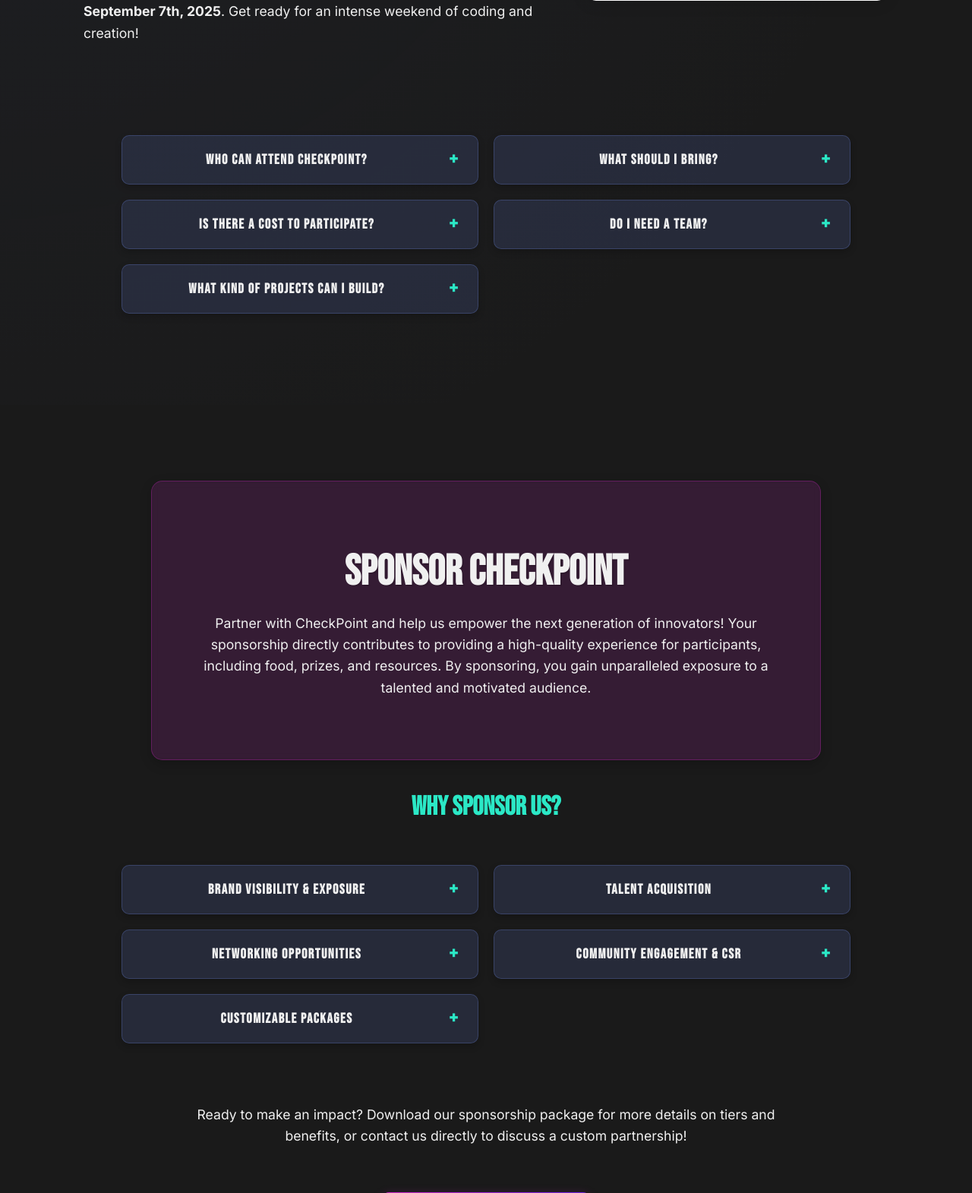
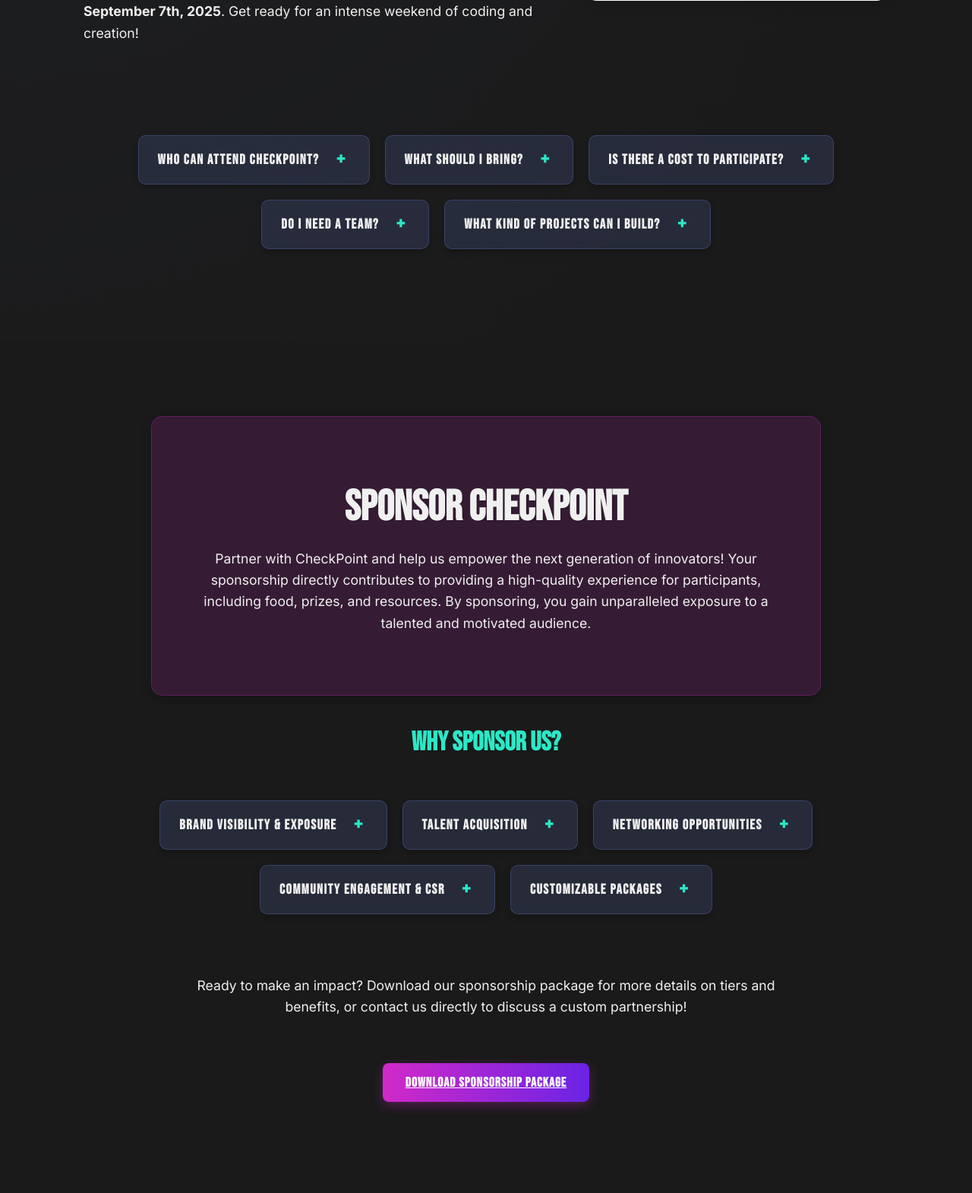
Before and after one commit to aya-aladdin/checkpoint, a Flask app: page / in a window 1280 px wide. Shown: the part 1167-2738 px from the top of the page at 76% size. Run offline with Flask 3, Linux system fonts and the light colour scheme.

Commit message:
v1 of faq problem fixed

```diff
--- a/static/styles.css
+++ b/static/styles.css
@@ -991,17 +991,18 @@
     margin: 40px auto;
     padding: 0 20px;
     box-sizing: border-box;
-    display: grid;
+    display: grid; /* Default for mobile (single column) */
     grid-template-columns: 1fr;
     gap: 20px;
+    grid-auto-rows: min-content;
 }
 
 .faq-column {
-    flex: 1;
+    flex: 1; /* This will be overridden for desktop by the flex-basis/width below */
     display: flex;
     flex-direction: column;
     gap: 20px;
-    min-width: 350px;
+    min-width: 350px; /* Base min-width for columns */
 }
 
 details {
@@ -1023,7 +1024,7 @@
 
 summary {
     display: block;
-    padding: 20px 60px 20px 25px; /* Increased right padding further to prevent overlap */
+    padding: 20px 65px 20px 25px;
     font-weight: 700;
     cursor: pointer;
     outline: none;
@@ -1049,7 +1050,7 @@
 summary::after {
     content: '+';
     position: absolute;
-    right: 25px; /* Adjusted position to maintain clear space */
+    right: 30px;
     top: 50%;
     transform: translateY(-50%);
     font-size: 1.5em;
@@ -1086,13 +1087,24 @@
 
 @media (min-width: 769px) {
     .faq-container {
-        grid-template-columns: repeat(2, 1fr);
-        align-items: start; /* Added to prevent items from stretching vertically */
+        display: flex; /* Switched to flexbox for independent column heights */
+        flex-direction: row; /* Arrange columns horizontally */
+        flex-wrap: wrap; /* Allow columns to wrap if screen gets too small (though handled by column width) */
+        align-items: flex-start; /* Crucial: Prevents columns from stretching to equal height */
+        justify-content: center; /* Centers the columns horizontally */
+        /* gap property still works with modern flexbox, so it handles the spacing */
+    }
+
+    .faq-column {
+        flex: 0 0 calc(50% - 10px); /* Flex-basis for two columns, accounting for 20px gap */
+        max-width: calc(50% - 10px); /* Ensures it doesn't grow beyond 50% */
+        min-width: unset; /* Remove the general min-width restriction to allow flex-basis to work */
     }
 }
 
 @media (max-width: 768px) {
     .faq-container {
+        /* This media query ensures it reverts to grid for mobile if needed, though default is already grid */
         padding: 0 15px;
     }
 
```
